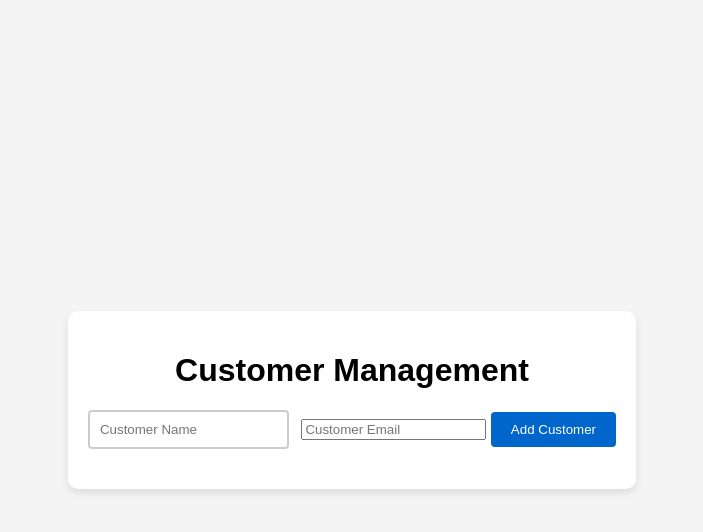
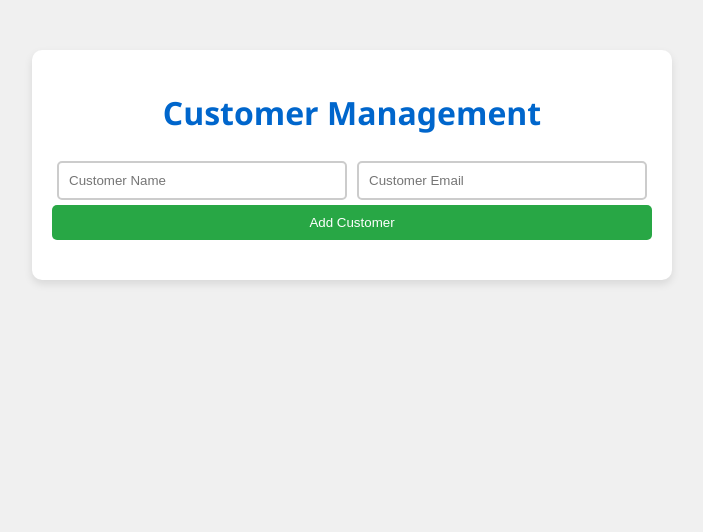
Before and after one commit to dina-ameliaa/customer-record, a plain HTML site: page index.html in a window 1280 px wide. Shown: the whole page, without its empty margins (288-991 px from the left). Drawn offline with Linux system fonts and the light colour scheme.

Commit message:
Update styles.css

```diff
--- a/styles.css
+++ b/styles.css
@@ -1,46 +1,86 @@
-body {
-    font-family: Arial, sans-serif;
+body, html {
+    padding: 0;
     margin: 0;
-    padding: 0;
-    background-color: #f4f4f4;
-    display: flex;
-    justify-content: center;
-    align-items: center;
-    height: 100vh;
+    font-family: 'Segoe UI', Tahoma, Geneva, Verdana, sans-serif;
+    background-color: #f0f0f0;
+    color: #333;
 }
 
 .container {
-    text-align: center;
-    background-color: white;
+    width: 100%;
+    max-width: 600px;
+    margin: 50px auto;
     padding: 20px;
+    background-color: #fff;
     border-radius: 10px;
     box-shadow: 0 4px 8px rgba(0,0,0,0.1);
 }
 
-form {
+header {
     margin-bottom: 20px;
 }
 
-input[type="text"] {
+h1 {
+    color: #0066cc;
+    text-align: center;
+}
+
+form {
+    display: flex;
+    flex-wrap: wrap;
+    justify-content: space-between;
+    margin-bottom: 20px;
+}
+
+input[type="text"],
+input[type="email"] {
+    flex: 1 1 40%; /* Adjust the flex-basis as per your layout */
     padding: 10px;
-    margin-right: 8px;
+    margin: 5px;
     border: 2px solid #ccc;
-    border-radius: 4px;
+    border-radius: 5px;
 }
 
 button {
-    padding: 10px 20px;
+    flex: 1 1 100%;
+    padding: 10px;
     border: none;
-    border-radius: 4px;
-    background-color: #0066cc;
+    border-radius: 5px;
+    background-color: #28a745;
+    color: white;
+    cursor: pointer;
+    transition: background-color 0.3s;
+}
+
+button:hover {
+    background-color: #218838;
+}
+
+ul {
+    list-style: none;
+    padding: 0;
+}
+
+li {
+    padding: 10px;
+    margin-top: 5px;
+    background-color: #f8f9fa;
+    border-left: 5px solid #007bff;
+    position: relative;
+}
+
+button.delete {
+    position: absolute;
+    top: 10px;
+    right: 10px;
+    padding: 5px 10px;
+    border: none;
+    border-radius: 5px;
+    background-color: #dc3545;
     color: white;
     cursor: pointer;
 }
 
-button:hover {
-    background-color: #0056b3;
+button.delete:hover {
+    background-color: #c82333;
 }
-
-#customerList {
-    margin-top: 20px;
-}
```
